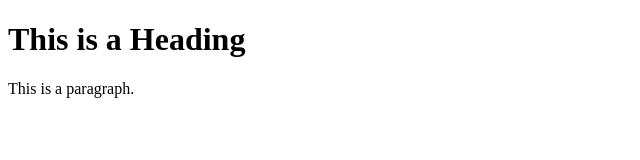
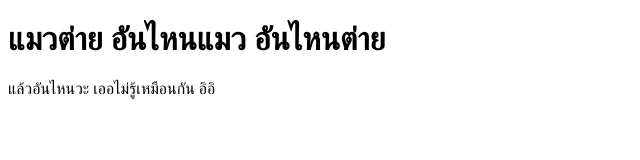
Before and after one commit to khamonluk/hellokai, a plain HTML site: page index.html in a window 1280 px wide. Shown: the whole page, without its empty margins (0-640 px from the left). Drawn offline with Linux system fonts and the light colour scheme.

Commit message:
Update index.html

```diff
--- a/index.html
+++ b/index.html
@@ -5,8 +5,8 @@
 </head>
 <body>
 
-<h1>This is a Heading</h1>
-<p>This is a paragraph.</p>
+<h1>แมวต่าย อันไหนแมว อันไหนต่าย</h1>
+<p>แล้วอันไหนวะ เออไม่รู้เหมือนกัน อิอิ</p>
 
 </body>
 </html>
```
